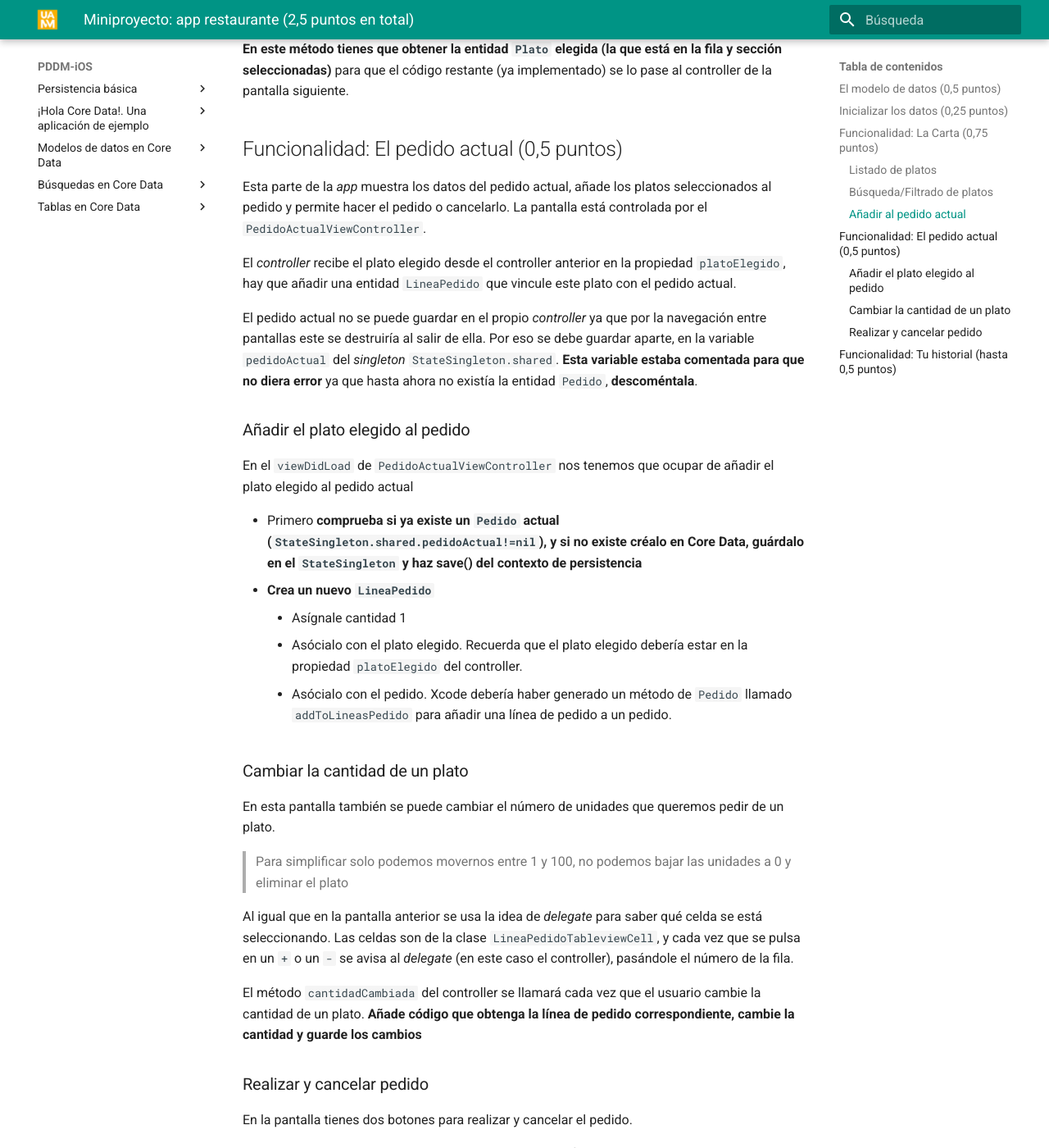
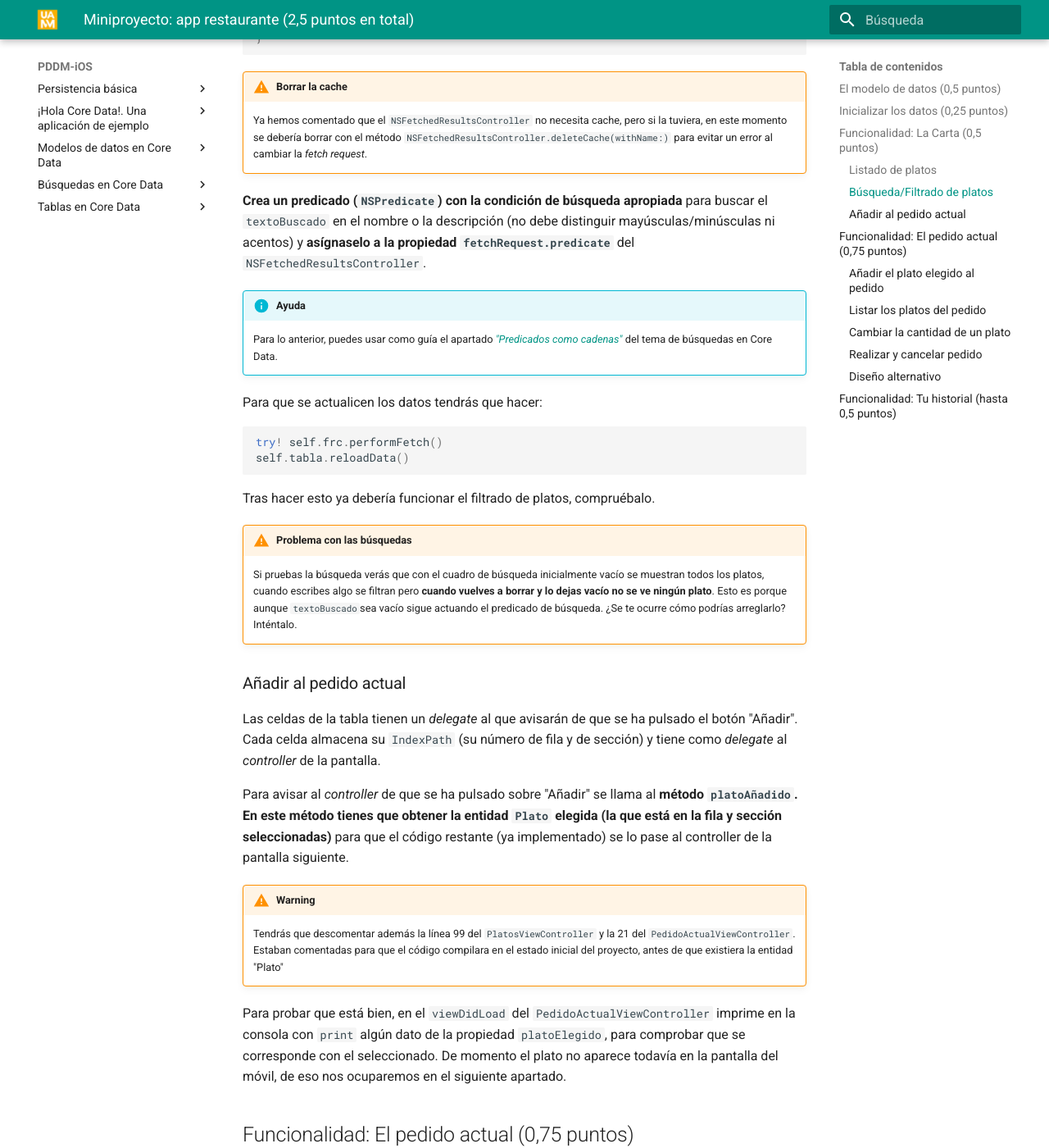
Before and after one commit to ottocol/pddm, an MkDocs documentation site: the page built from docs/miniproyecto/restaurante.md, in a window 1280 px wide and 1400 px high, scrolled down 5356 px. Shown: the whole window at 82% size. Built offline with MkDocs 1.6.1 and Material for MkDocs 9.7.7, drawn with Linux system fonts in a browser that asks for light colours; some of the changed text lies outside the part shown.

Commit message:
versión definitiva a falta de correcciones!

````diff
--- a/docs/miniproyecto/restaurante.md
+++ b/docs/miniproyecto/restaurante.md
@@ -80,26 +80,41 @@
 
 Usa un `NSFetchedResultsController` para **listar los platos** en la tabla. Haz que los platos se agrupen en secciones según su tipo.
 
-+ Es mucho mejor que al crear el `NSFetchedResultsController` no use una cache (pasar el parámetro `cacheName` a `nil`) , ya que al escribir en la barra de búsqueda cambiamos la *fetch request* y por tanto invalidamos la cache, por lo que en este caso no tiene apenas utilidad.
-+ Las celdas de la tabla son de la clase `PlatoTableViewCell`, aquí ya están definidos los *outlets* para poder rellenar los datos.
++ Declara e inicializa el `NSFetchedResultsController` en el `PlatosViewController`.  Es como los de la sesión anterior con la diferencia de que no debería usar una cache (pasar el parámetro `cacheName` a `nil`) , ya que al escribir en la barra de búsqueda cambiamos la *fetch request* y por tanto invalidamos la cache, por lo que en este caso no tiene utilidad.
+
+!!! info "Ayuda"
+    Para lo anterior, puedes usar como guía el código de ejemplo del apartado *["inicializar el Fetched Results Controller"](../../cap7/2_configuracion_basica/)*. Pero con diferencias, algunas evidentes:
+
+    + Recuerda poner el nombre de cache a `nil`
+    + La entidad es `Plato` en lugar de `Mensaje`
+    + Hay que ordenar por "tipo" en vez de por "fecha"
+    + Hay que crear secciones automáticas basándose en el tipo (mira el apartado [*"secciones de tabla automáticas "*](../../cap7/5_secciones/))
+
++ Rellena el código de los métodos que devuelven el número de secciones, de filas en cada sección y que devuelven las celdas rellenadas de la tabla. Estas celdas son de la clase `PlatoTableViewCell`, aquí ya están definidos los *outlets* para poder rellenar los datos.
+
+!!! info "Ayuda"
+    Para lo anterior, puedes usar como guía el código de ejemplo del apartado *["Mostrar los datos en la tabla"](../../cap7/3_tabla/)*. Para saber cómo obtener el título de cada sección de la tabla consulta el apartado ["Secciones de tabla automáticas"](../../cap7/5_secciones/)
 
 ### Búsqueda/Filtrado de platos
 
 Implementa una **búsqueda/filtrado de platos** como hiciste en la aplicación de notas, que busque texto en el nombre o en la descripción del plato. Para aplicar el "filtro":
 
-Define un `UISearchController` en el `PlatosViewController`
+Declara un `UISearchController` en el `PlatosViewController` e inicialízalo en el `viewDidLoad`
 
 ```swift
-let searchController = UISearchController(searchResultsController: nil)
+self.searchController = UISearchController(searchResultsController: nil)
 ```
 
 Añade `UISearchResultsUpdating ` a la cabecera del controller para que se ocupe de los resultados de la búsqueda, debe quedar como:
 
 ```swift
-class PlatosViewController: UIViewController, UITableViewDataSource, PlatoTableViewCellDelegate, NSFetchedResultsControllerDelegate, UISearchResultsUpdating  {
+class PlatosViewController: UIViewController, UITableViewDataSource, PlatoTableViewCellDelegate, UISearchResultsUpdating  {
     ...
 }
 ```
+
+!!! warning "Xcode"
+    Al añadir el `UISearchResultsUpdating` Xcode se "quejará"" de que falta implementar el método `updateSearchResults`. Lo haremos en un momento.
 
 Configura el *search controller* y añádelo a la tabla en el `viewDidLoad`
 ```swift
@@ -131,14 +146,25 @@
 }
 ```
 
-- Ya hemos comentado que el `NSFetchedResultsController` no debería tener cache, pero si la tiene, en este momento se debería borrar con el método `NSFetchedResultsController.deleteCache(withName:)`
-- Crear un predicado (`NSPredicate`) con la condición de búsqueda (repásate la sesión de búsquedas en Core Data para ver la sintaxis de la *query*, será muy similar a la que hiciste en el ejercicio de esa sesión) y asignárselo a la propiedad `fetchRequest.predicate` del `NSFetchedResultsController`.
-- Para que se actualicen los datos tendrás que hacer:
+!!! warning "Borrar la cache"
+    Ya hemos comentado que el `NSFetchedResultsController` no necesita cache, pero si la tuviera, en este momento se debería borrar con el método `NSFetchedResultsController.deleteCache(withName:)` para evitar un error al cambiar la *fetch request*.
+
+**Crea un predicado (`NSPredicate`) con la condición de búsqueda apropiada** para buscar el `textoBuscado` en el nombre o la descripción (no debe distinguir mayúsculas/minúsculas ni acentos) y **asígnaselo a la propiedad `fetchRequest.predicate`** del `NSFetchedResultsController`.
+
+
+!!! info "Ayuda"
+    Para lo anterior, puedes usar como guía el apartado *["Predicados como cadenas"](../../cap6/1_predicados/#predicados-como-cadenas/)* del tema de búsquedas en Core Data.
+
+Para que se actualicen los datos tendrás que hacer:
 
 ```swift
 try! self.frc.performFetch()
 self.tabla.reloadData()
 ```
+Tras hacer esto ya debería funcionar el filtrado de platos, compruébalo.
+
+!!! warning "Problema con las búsquedas"
+    Si pruebas la búsqueda verás que con el cuadro de búsqueda inicialmente vacío se muestran todos los platos, cuando escribes algo se filtran pero **cuando vuelves a borrar y lo dejas vacío no se ve ningún plato**. Esto es porque aunque `textoBuscado`sea vacío sigue actuando el predicado de búsqueda. ¿Se te ocurre cómo podrías arreglarlo? Inténtalo.
 
 ### Añadir al pedido actual
 
@@ -146,40 +172,67 @@
 
 Para avisar al *controller* de que se ha pulsado sobre "Añadir" se llama al **método `platoAñadido`. En este método tienes que obtener la entidad `Plato` elegida (la que está en la fila y sección seleccionadas)** para que el código restante (ya implementado) se lo pase al controller de la pantalla siguiente.
 
-## Funcionalidad: El pedido actual (0,5 puntos)
+!!! warning Líneas por descomentar
+    Tendrás que descomentar además la línea 99 del `PlatosViewController` y la 21 del `PedidoActualViewController`. Estaban comentadas para que el código compilara en el estado inicial del proyecto, antes de que existiera la entidad "Plato"
+
+Para probar que está bien, en el `viewDidLoad` del `PedidoActualViewController` imprime en la consola con `print` algún dato de la propiedad `platoElegido`, para comprobar que se corresponde con el seleccionado. De momento el plato no aparece todavía en la pantalla del móvil, de eso nos ocuparemos en el siguiente apartado.
+
+## Funcionalidad: El pedido actual (0,75 puntos)
 
 Esta parte de la *app* muestra los datos del pedido actual, añade los platos seleccionados al pedido y permite hacer el pedido o cancelarlo. La pantalla está controlada por el `PedidoActualViewController`.
 
-El *controller* recibe el plato elegido desde el controller anterior en la propiedad `platoElegido`, hay que añadir una entidad `LineaPedido` que vincule este plato con el pedido actual.
-
-El pedido actual no se puede guardar en el propio *controller* ya que por la navegación entre pantallas este se destruiría al salir de ella. Por eso se debe guardar aparte, en la variable `pedidoActual` del *singleton* `StateSingleton.shared`. **Esta variable estaba comentada para que no diera error** ya que hasta ahora no existía la entidad `Pedido`, **descoméntala**.
+El pedido actual no se puede guardar en el propio *controller* ya que por la navegación entre pantallas este se destruiría al salir de ella. Por eso se debe guardar aparte, en la variable `pedidoActual` del *singleton* `StateSingleton.shared`. **Esta variable estaba comentada para que no diera error** ya que hasta que no creaste el modelo de datos no existía la entidad `Pedido`, **descoméntala**.
 
 ### Añadir el plato elegido al pedido
 
 En el `viewDidLoad` de `PedidoActualViewController` nos tenemos que ocupar de añadir el plato elegido al pedido actual
 
-- Primero **comprueba si ya existe un `Pedido` actual (`StateSingleton.shared.pedidoActual!=nil`), y si no existe créalo en Core Data, guárdalo en el `StateSingleton` y haz save() del contexto de persistencia**
+- Primero **comprueba si no hay en memoria un `Pedido` actual (`StateSingleton.shared.pedidoActual==nil`), y si es así créalo en Core Data, guárdalo en el `StateSingleton` y haz save() del contexto de persistencia**
 - **Crea un nuevo `LineaPedido`**
     - Asígnale cantidad 1
     - Asócialo con el plato elegido. Recuerda que el plato elegido debería estar en la propiedad `platoElegido` del controller.
-    - Asócialo con el pedido. Xcode debería haber generado un método de `Pedido` llamado `addToLineasPedido` para añadir una línea de pedido a un pedido.
+    - Asócialo con el pedido
+
+### Listar los platos del pedido
+
+Como puedes ver en el código del `PedidoActualViewController` éste hace de `UITableViewDataSource`, es decir es el responsable de darle a iOS los datos para pintar la tabla que muestre el pedido actual.
+
+**Tendrás que completar el código de los métodos** `tableView(_ tableView: UITableView, numberOfRowsInSection section: Int)` y `tableView(_ tableView: UITableView, cellForRowAt indexPath: IndexPath)` para que la tabla se vea en pantalla. La celda es de la clase `LineaPedidoTableViewCell` y como podrás ver en ella tiene un `nombreLabel` y un `cantidadLabel` que son los datos que tendrás que rellenar con el nombre del plato y la cantidad de la línea de pedido respectivamente.
 
 ### Cambiar la cantidad de un plato
 
 En esta pantalla también se puede cambiar el número de unidades que queremos pedir de un plato.
 
-> Para simplificar solo podemos movernos entre 1 y 100, no podemos bajar las unidades a 0 y eliminar el plato
+> Para simplificar se supondrá que solo podemos movernos entre 1 y 100, no podemos bajar las unidades a 0 y eliminar el plato
 
 Al igual que en la pantalla anterior se usa la idea de *delegate* para saber qué celda se está seleccionando. Las celdas son de la clase `LineaPedidoTableviewCell`, y cada vez que se pulsa en un `+` o un `-` se avisa al *delegate* (en este caso el controller), pasándole el número de la fila.
 
-El método `cantidadCambiada` del controller se llamará cada vez que el usuario cambie la cantidad de un plato. **Añade código que obtenga la línea de pedido correspondiente, cambie la cantidad y guarde los cambios**
+La interfaz ya está configurada para que el método `cantidadCambiada` del controller se llame cada vez que el usuario cambia la cantidad de un plato. **Añádele código que obtenga la línea de pedido correspondiente, cambie la cantidad y guarde el contexto de persistencia**
 
 ### Realizar y cancelar pedido
 
 En la pantalla tienes dos botones para realizar y cancelar el pedido.
 
 - Si se pulsa a "realizar" bastará con que le asignes la fecha actual al pedido, crees un nuevo pedido en `StateSingleton.shared.pedidoActual` y muestres un mensaje al usuario indicando que "su pedido está en camino" o algo similar
-- Si se pulsa a "cancelar" deberías borrar en Core Data el pedido actual. Si la regla de borrado en cascada está puesta correctamente, al borrar un pedido deberían borrarse automáticamente todas sus líneas.
+- Si se pulsa a "cancelar" deberías borrar en Core Data el pedido actual. Si la regla de borrado en cascada está puesta correctamente, al borrar un pedido deberían borrarse
+automáticamente todas sus líneas.
+
+
+### Diseño alternativo
+
+Como has visto, el pedido actual se guarda en memoria (en el `StateSingleton`) y también en Core Data, mientras que los anteriores solo están en Core Data. **¿Cómo cambiarías el proyecto si no quisieras usar el `StateSingleton` y solo usaras datos guardados en Core Data?**. Ten en cuenta que tendrías que distinguir de alguna forma entre el pedido actual y los anteriores.
+
+No es necesario que cambies el proyecto pero incluye un archivo de texto en el proyecto llamado "modificaciones.rtf" (puedes crearlo con `File > New > File...` y en la sección "Resource" tienes el tipo "rich text file") y en él explica:
+
+- Qué modificaciones harías al modelo de datos
+- Qué tendrías que cambiar en el código de `PedidoActualViewController`
+    + En el `viewDidLoad`
+    + Al obtener los datos para la tabla
+    + Al realizar el pedido
+    + Al cancelar el pedido
+
+Evidentemente, dependiendo de tu diseño es posible que alguna de estas cosas no tuvieras que modificarla, en cuyo caso simplemente pon que no habría cambios.
+
 
 ## Funcionalidad: Tu historial (hasta 0,5 puntos)
 
````
Also changed, not shown: other parts of docs/miniproyecto/restaurante.md (+2 -2 lines).
